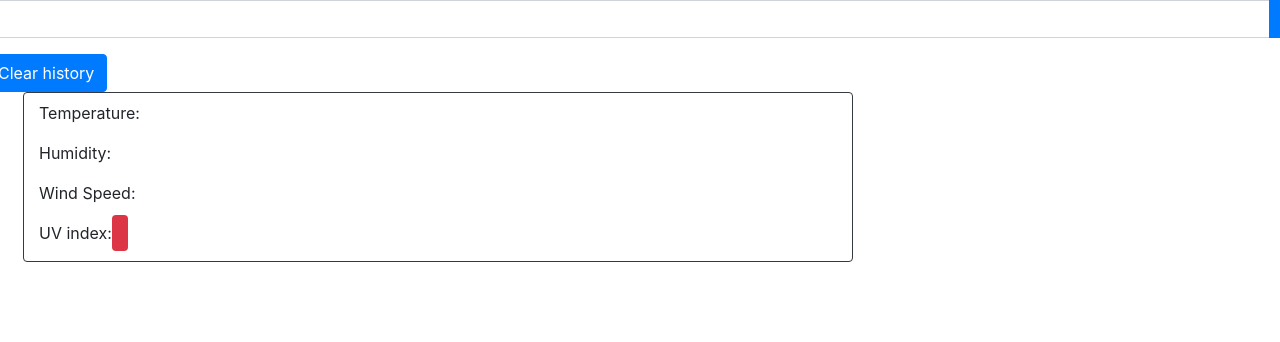
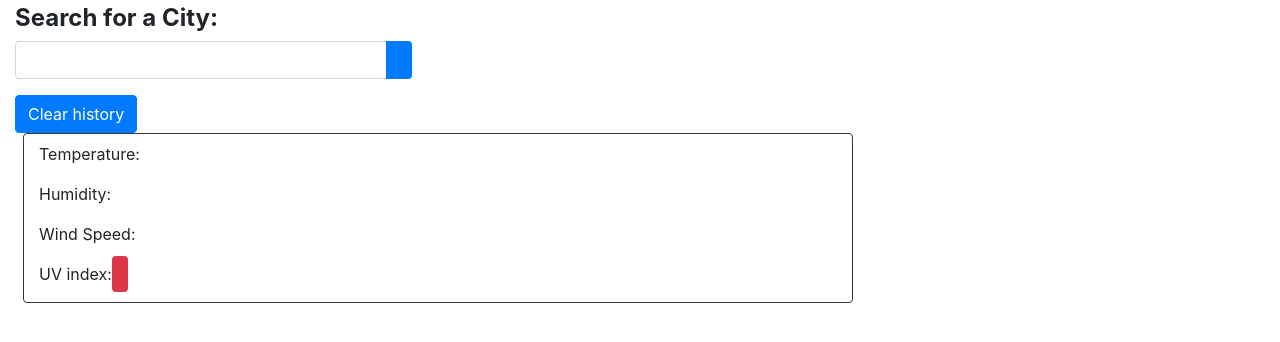
Before and after one commit to nivaniuc/siri-whats-the-weather, a plain HTML site: page index.html in a window 1280 px wide. Drawn offline with nearby package versions, Linux system fonts and the light colour scheme.

Commit message:
I found the error. Index is beginning to look like the mock up

```diff
--- a/index.html
+++ b/index.html
@@ -11,14 +11,18 @@
     <link rel="assets/css/style.css" href="style.css">
 </head>
 <body>
-<div class="row">
+
+    <div class="col-sm-4 bg-white">
+
+        <h4 class="pt-1"><strong>Search for a City:</strong></h4>
+
         <div class="input-group mb-3">
-            <input type="text" class="form-control"id="search-city" aria-label="City Search" aria-describedby="search-button">
+            <input type="text" class="form-control"id="search-city" label="City Search" describedby="search-button">
             <div class="input-group-append">
                 <button class=" btn bg-primary text-light" id="search-button"><i class="fa fa-search"></i></button>
             </div>
         </div>
-    <!--section for search city history-->
+
         <button class=" btn btn-primary" type="button" id="clear-history">Clear history</button>
         <ul class="list-group">
 
@@ -35,7 +39,6 @@
             </div>
         </div>
     </div>
-</div>
 
 <script src="https://code.jquery.com/jquery.js"></script>
 <script scr="assets/js/script.js"></script>
```
